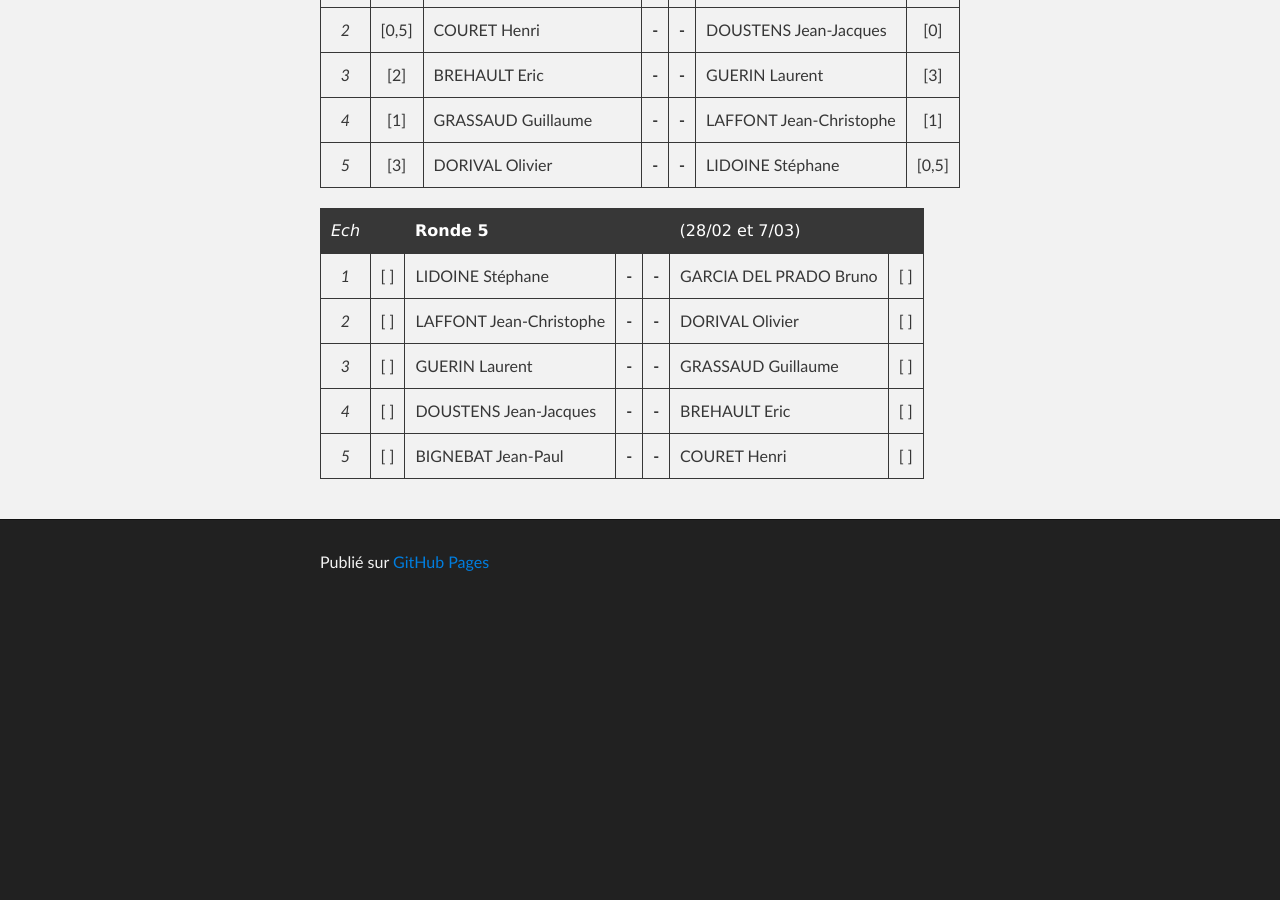
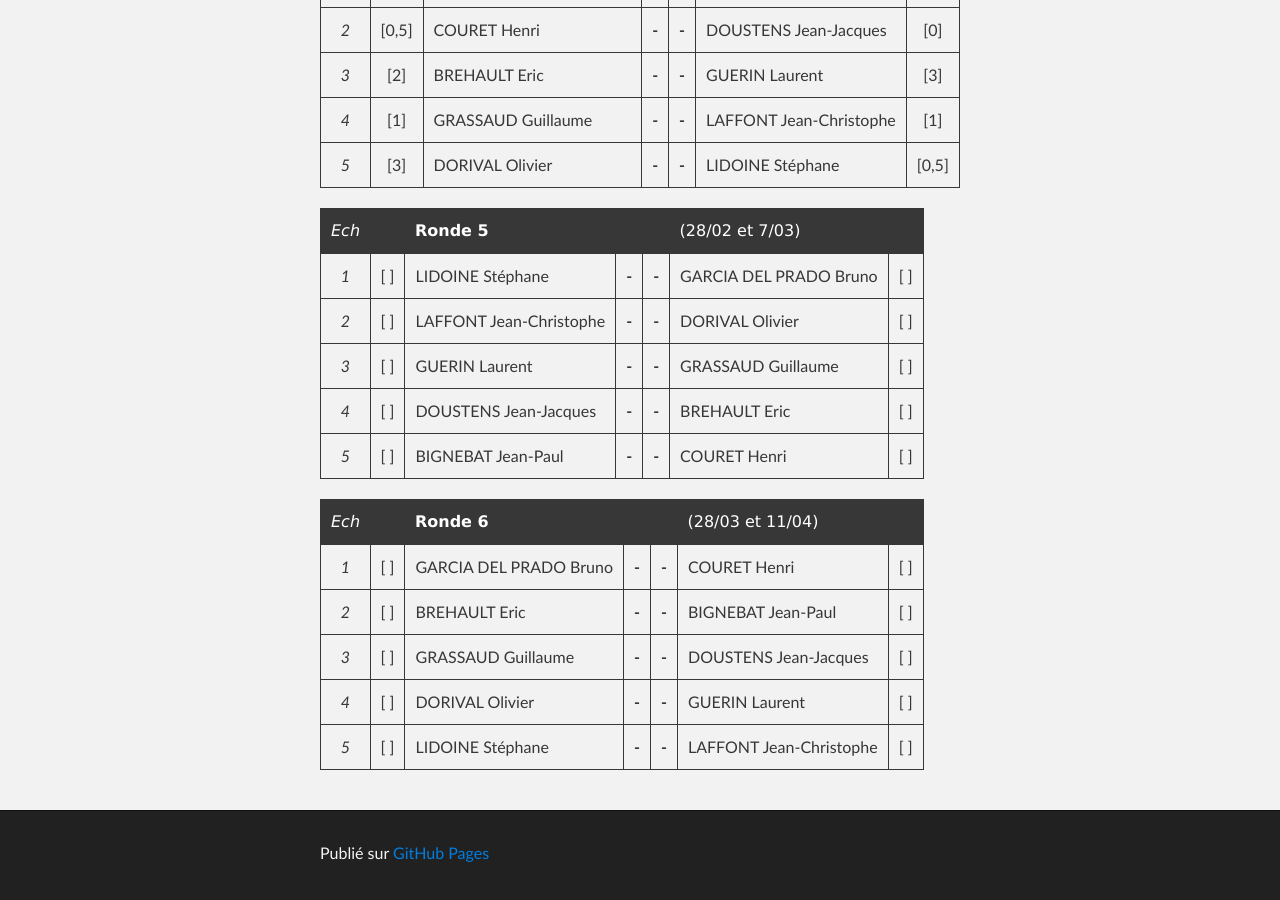
Before and after one commit to echiquier-villeneuve-tolosane/echiquier-villeneuve-tolosane.github.io, a Jekyll site: the page built from club.md, in a window 1280 px wide and 900 px high, scrolled down 1828 px. Built offline with Jekyll 4.4.1, drawn with Linux system fonts in a browser that asks for light colours; nearby versions of some CDN libraries; before the commit the page ends 2437 px from its top, so only the background shows below that.

Commit message:
Updated club.md

```diff
--- a/club.md
+++ b/club.md
@@ -64,3 +64,11 @@
 |*3*| [ ] | GUERIN Laurent          |**-**|**-**| GRASSAUD Guillaume     | [ ] |
 |*4*| [ ] | DOUSTENS Jean-Jacques   |**-**|**-**| BREHAULT Eric          | [ ] |
 |*5*| [ ] | BIGNEBAT Jean-Paul      |**-**|**-**| COURET Henri           | [ ] |
+
+|*Ech*|   | **Ronde 6**          |     |     |  (28/03 et 11/04)         |     |
+|:-:|:---:| -------------------- |:---:|:---:| ------------------------- |:---:|
+|*1*| [ ] | GARCIA DEL PRADO Bruno    |**-**|**-**| COURET Henri         | [ ] |
+|*2*| [ ] | BREHAULT Eric        |**-**|**-**| BIGNEBAT Jean-Paul        | [ ] |
+|*3*| [ ] | GRASSAUD Guillaume   |**-**|**-**| DOUSTENS Jean-Jacques     | [ ] |
+|*4*| [ ] | DORIVAL Olivier      |**-**|**-**| GUERIN Laurent            | [ ] |
+|*5*| [ ] | LIDOINE Stéphane     |**-**|**-**| LAFFONT Jean-Christophe   | [ ] |
```
